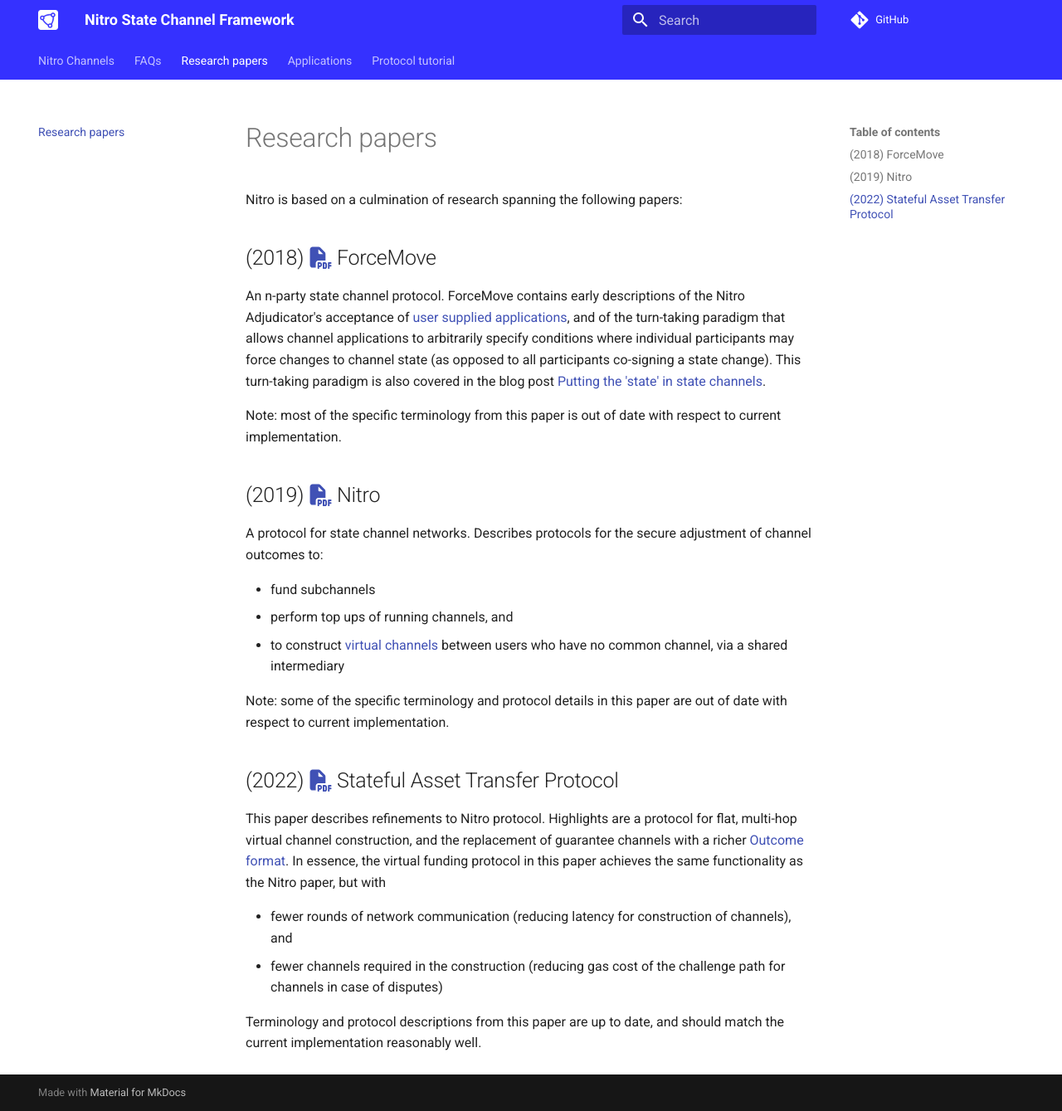
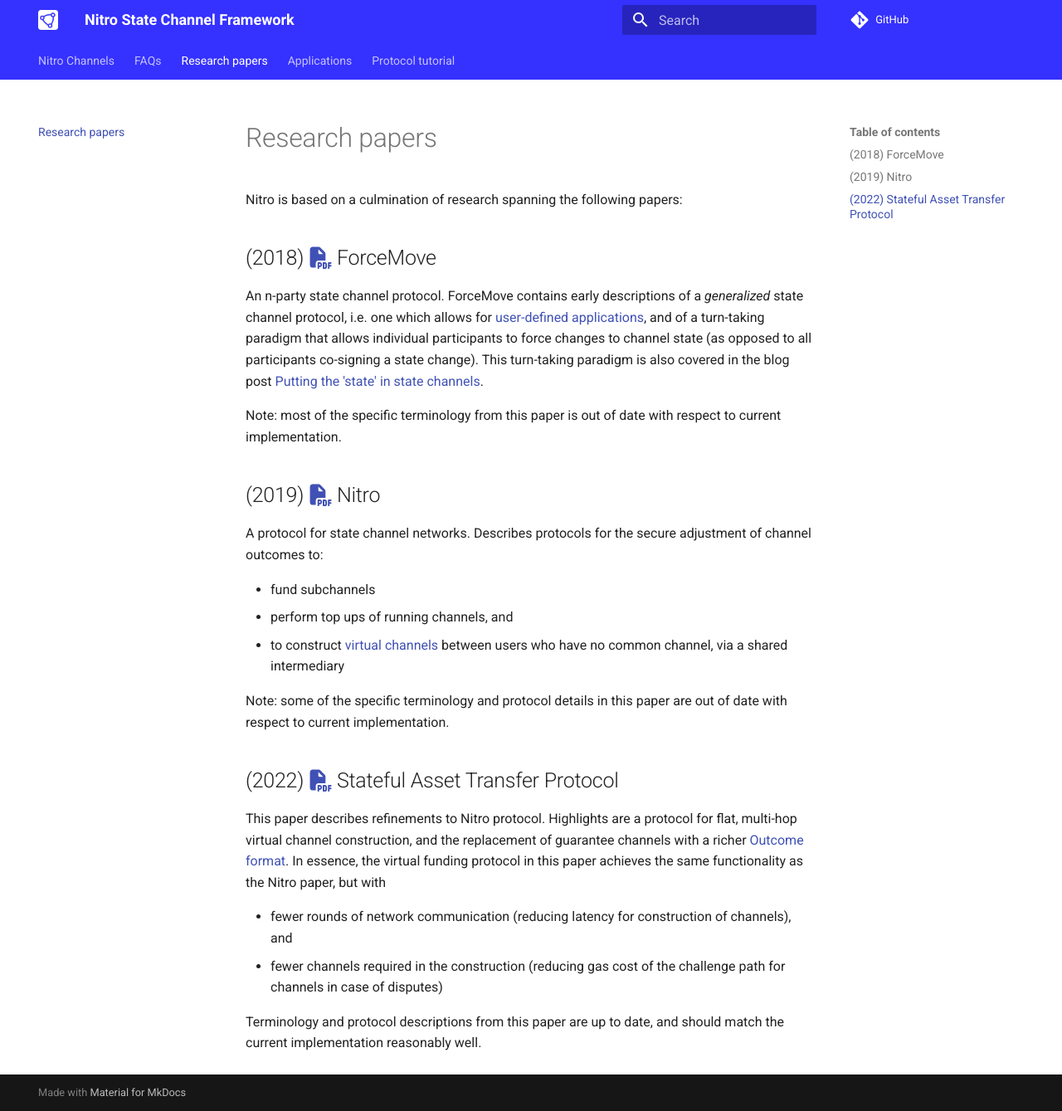
Before and after one commit to statechannels/go-nitro, an MkDocs documentation site: the page built from docs/research-papers.md, in a window 1280 px wide and 1339 px high. Shown: the whole window at 83% size. Built offline with MkDocs 1.6.1 and Material for MkDocs 9.7.7, drawn with Linux system fonts in a browser that asks for light colours; comment, search, counter and statistics services are not loaded.

Commit message:
docs: improve wording
Co-authored-by: George C. Knee <georgeknee@googlemail.com>

```diff
--- a/docs/research-papers.md
+++ b/docs/research-papers.md
@@ -4,7 +4,7 @@
 
 ## (2018) [:fontawesome-solid-file-pdf:](https://magmo.com/force-move-games.pdf) ForceMove
 
-An n-party state channel protocol. ForceMove contains early descriptions of the Nitro Adjudicator's acceptance of [user supplied applications](./protocol-tutorial/0010-states-channels.md#appdefinition), and of the turn-taking paradigm that allows channel applications to arbitrarily specify conditions where individual participants may force changes to channel state (as opposed to all participants co-signing a state change). This turn-taking paradigm is also covered in the blog post [Putting the 'state' in state channels](https://blog.statechannels.org/putting-the-state-in-state-channels/).
+An n-party state channel protocol. ForceMove contains early descriptions of a _generalized_ state channel protocol, i.e. one which allows for [user-defined applications](./protocol-tutorial/0010-states-channels.md#appdefinition), and of a turn-taking paradigm that allows individual participants to force changes to channel state (as opposed to all participants co-signing a state change). This turn-taking paradigm is also covered in the blog post [Putting the 'state' in state channels](https://blog.statechannels.org/putting-the-state-in-state-channels/).
 
 Note: most of the specific terminology from this paper is out of date with respect to current implementation.
 
```
